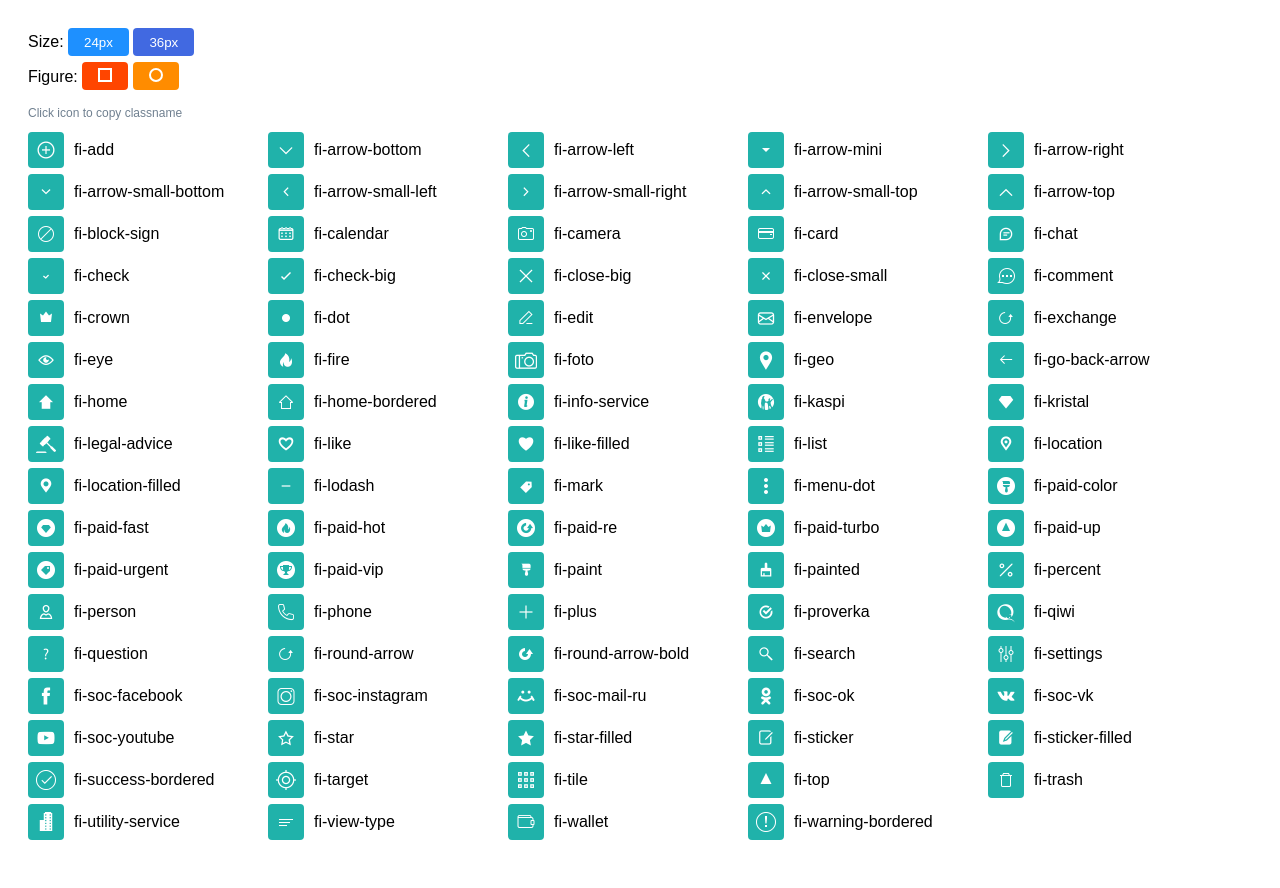
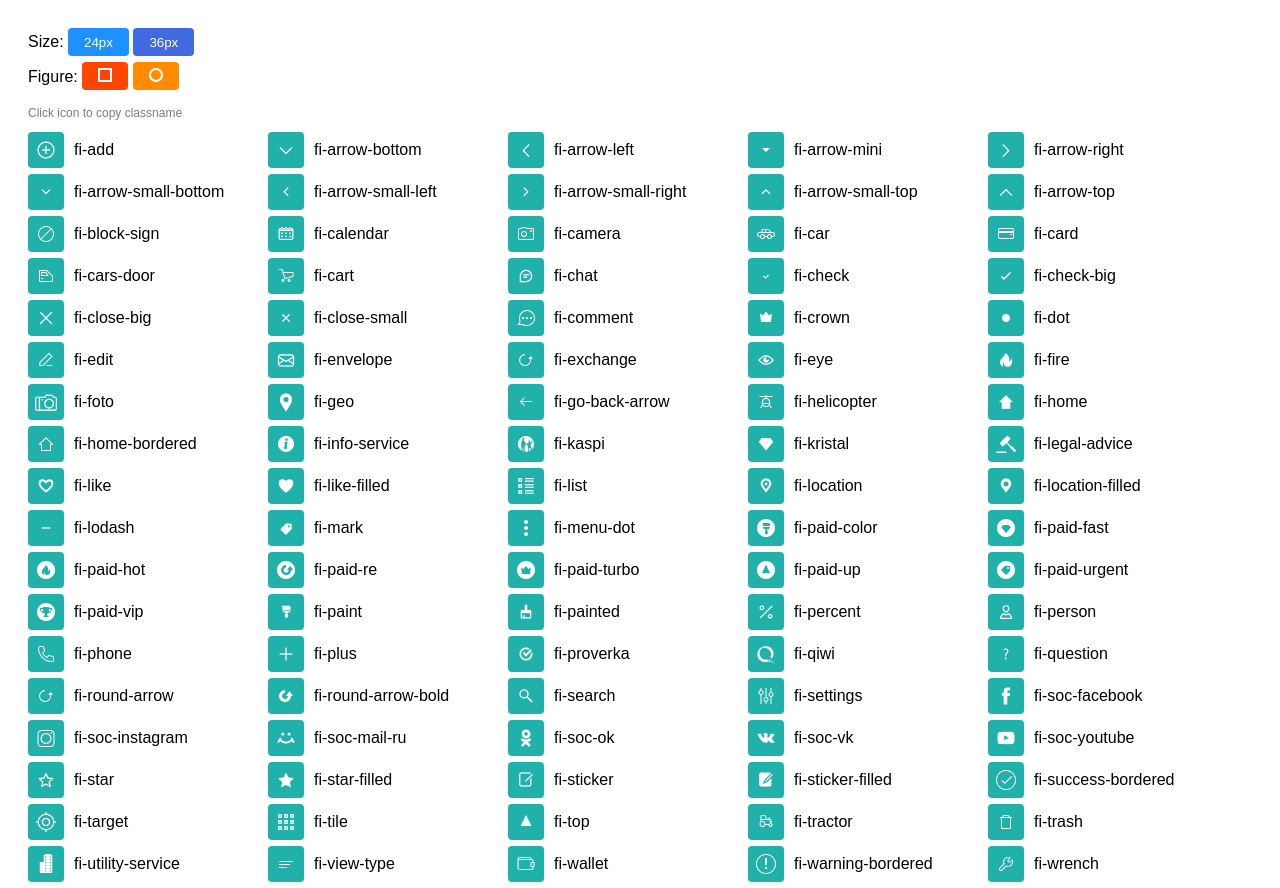
Before and after one commit to airtwister/common-ui, a website: page font-icon/public/index.html in a window 1280 px wide. Before the commit the page ends 846 px from the top, so only its background shows below. Drawn offline with Linux system fonts and the light colour scheme.

Commit message:
UI-21 Добавил иконки для главноого меню мобильной версии Колес
- Машинка
- Вертолет
- Тележка в супермаркете
- Трактор
- Гаечный ключ
- Дверь от машины

```diff
--- a/font-icon/public/app.css
+++ b/font-icon/public/app.css
@@ -3,8 +3,8 @@ font-icon Webfont
 */
 @font-face {
   font-family: 'font-icon';
-  src: url("fonts/font-icon.eot?#1533712406121");
-  src: url("fonts/font-icon.eot?#iefix-1533712406121") format("embedded-opentype"), url("fonts/font-icon.woff2?#1533712406121") format("woff2"), url("fonts/font-icon.woff?#1533712406121") format("woff"), url("fonts/font-icon.ttf?#1533712406121") format("truetype");
+  src: url("fonts/font-icon.eot?#1537180919028");
+  src: url("fonts/font-icon.eot?#iefix-1537180919028") format("embedded-opentype"), url("fonts/font-icon.woff2?#1537180919028") format("woff2"), url("fonts/font-icon.woff?#1537180919028") format("woff"), url("fonts/font-icon.ttf?#1537180919028") format("truetype");
   font-weight: normal;
   font-style: normal; }
 
@@ -65,8 +65,17 @@ font-icon Webfont
 .fi-camera:before {
   content: '\ea4f'; }
 
+.fi-car:before {
+  content: '\ea16'; }
+
 .fi-card:before {
   content: '\ea51'; }
+
+.fi-cars-door:before {
+  content: '\ea1a'; }
+
+.fi-cart:before {
+  content: '\ea1d'; }
 
 .fi-chat:before {
   content: '\ea0c'; }
@@ -115,6 +124,9 @@ font-icon Webfont
 
 .fi-go-back-arrow:before {
   content: '\ea41'; }
+
+.fi-helicopter:before {
+  content: '\ea1e'; }
 
 .fi-home:before {
   content: '\ea1b'; }
@@ -263,6 +275,9 @@ font-icon Webfont
 .fi-top:before {
   content: '\ea5c'; }
 
+.fi-tractor:before {
+  content: '\ea27'; }
+
 .fi-trash:before {
   content: '\ea39'; }
 
@@ -277,6 +292,9 @@ font-icon Webfont
 
 .fi-warning-bordered:before {
   content: '\ea4a'; }
+
+.fi-wrench:before {
+  content: '\ea29'; }
 
 body {
   padding: 20px;
--- a/font-icon/public/index.html
+++ b/font-icon/public/index.html
@@ -183,6 +183,17 @@
                         </div>
                     </div>
 
+                    <div class="font-icon__item" onclick="copy(this)" data-value="fi-car">
+                        <div class="font-icon__img">
+                            <div class="fi-car"></div>
+                        </div>
+
+                        <div class="font-icon__text">
+                            fi-car
+                            <div class="font-icon__hint">copied</div>
+                        </div>
+                    </div>
+
                     <div class="font-icon__item" onclick="copy(this)" data-value="fi-card">
                         <div class="font-icon__img">
                             <div class="fi-card"></div>
@@ -190,6 +201,28 @@
 
                         <div class="font-icon__text">
                             fi-card
+                            <div class="font-icon__hint">copied</div>
+                        </div>
+                    </div>
+
+                    <div class="font-icon__item" onclick="copy(this)" data-value="fi-cars-door">
+                        <div class="font-icon__img">
+                            <div class="fi-cars-door"></div>
+                        </div>
+
+                        <div class="font-icon__text">
+                            fi-cars-door
+                            <div class="font-icon__hint">copied</div>
+                        </div>
+                    </div>
+
+                    <div class="font-icon__item" onclick="copy(this)" data-value="fi-cart">
+                        <div class="font-icon__img">
+                            <div class="fi-cart"></div>
+                        </div>
+
+                        <div class="font-icon__text">
+                            fi-cart
                             <div class="font-icon__hint">copied</div>
                         </div>
                     </div>
@@ -366,6 +399,17 @@
 
                         <div class="font-icon__text">
                             fi-go-back-arrow
+                            <div class="font-icon__hint">copied</div>
+                        </div>
+                    </div>
+
+                    <div class="font-icon__item" onclick="copy(this)" data-value="fi-helicopter">
+                        <div class="font-icon__img">
+                            <div class="fi-helicopter"></div>
+                        </div>
+
+                        <div class="font-icon__text">
+                            fi-helicopter
                             <div class="font-icon__hint">copied</div>
                         </div>
                     </div>
@@ -909,6 +953,17 @@
                         </div>
                     </div>
 
+                    <div class="font-icon__item" onclick="copy(this)" data-value="fi-tractor">
+                        <div class="font-icon__img">
+                            <div class="fi-tractor"></div>
+                        </div>
+
+                        <div class="font-icon__text">
+                            fi-tractor
+                            <div class="font-icon__hint">copied</div>
+                        </div>
+                    </div>
+
                     <div class="font-icon__item" onclick="copy(this)" data-value="fi-trash">
                         <div class="font-icon__img">
                             <div class="fi-trash"></div>
@@ -964,6 +1019,17 @@
                         </div>
                     </div>
 
+                    <div class="font-icon__item" onclick="copy(this)" data-value="fi-wrench">
+                        <div class="font-icon__img">
+                            <div class="fi-wrench"></div>
+                        </div>
+
+                        <div class="font-icon__text">
+                            fi-wrench
+                            <div class="font-icon__hint">copied</div>
+                        </div>
+                    </div>
+
             </div>
         </div>
     </body>
```
Also changed, not shown: font-icon/public/fonts/font-icon.ttf, font-icon/public/fonts/font-icon.woff, font-icon/public/fonts/font-icon.woff2, font-icon/src/icons/uEA16-car.svg (added), font-icon/src/icons/uEA1A-cars-door.svg (added), font-icon/src/icons/uEA1D-cart.svg (added), font-icon/src/icons/uEA1E-helicopter.svg (added), font-icon/src/icons/uEA27-tractor.svg (added), font-icon/src/icons/uEA29-wrench.svg (added), 1 other file.
